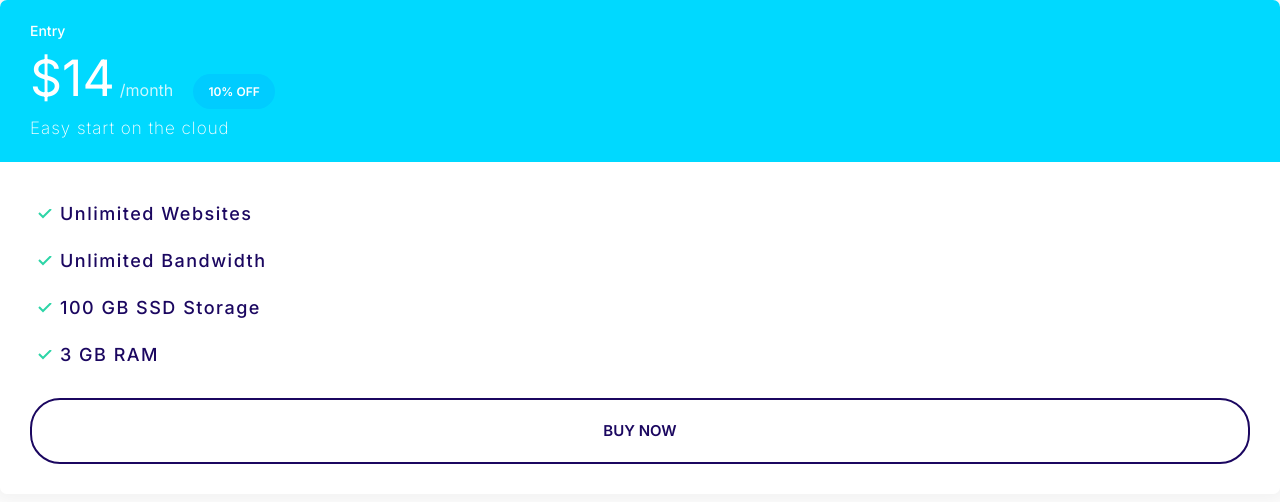
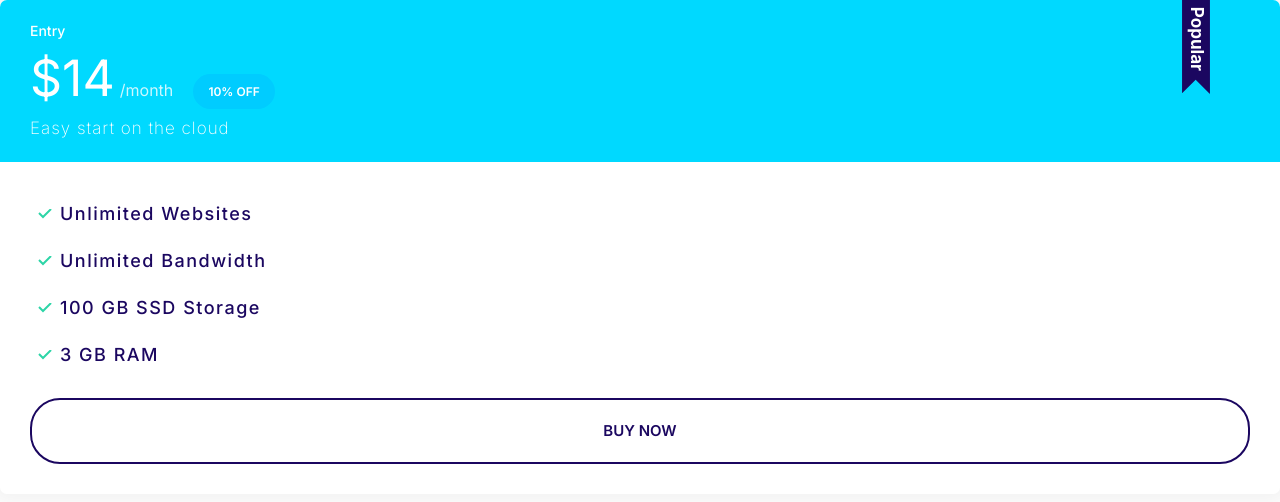
Before and after one commit to m-or/First-project, a plain HTML site: page index.html in a window 1280 px wide. Drawn offline with Linux system fonts and the light colour scheme.

Commit message:
Build plan--popular modifier.

```diff
--- a/css/styles.css
+++ b/css/styles.css
@@ -407,6 +407,30 @@
    margin-left: 1.5rem;
  }
 
+ .plan--popular .card__header{
+   position: relative;
+ }
+
+
+/* used ::before here so everytime that plan--popular is added, assing img is not required in the html code*/
+ .plan--popular .card__header::before{
+   content: url(/images/popular.svg);
+   height: 120px;
+   position: absolute;
+   right: 5%;
+   top: -6px;
+   width: 40px;
+ }
+/*
+ .plan--popular__img{
+   height: 120px;
+   position: absolute;
+   right: 3rem;
+   top: -16px;
+   width: 40px;
+ }
+ */
+
  @media screen and (min-width: 1024px) {
    .plan__name{
       font-size: 1.4rem;
--- a/index.html
+++ b/index.html
@@ -14,9 +14,11 @@
 </head>
 
 <body>
-    <div class="plan">
+
+    <div class="plan plan--popular">
         <div class="card card--secondary">
             <header class="card__header">
+                <!--<img class="plan--popular__img" src="/images/popular.svg" alt="">-->
                 <h3 class="plan__name">Entry</h3>
                 <span class="plan__price">$14</span>
                 <span class="plan__billing-cycle">/month</span>
@@ -35,6 +37,7 @@
         </div>
     </div>
 
+
 </body>
 
 </html>
```
Also changed, not shown: components/plan.html (+22 -0 lines), images/popular.svg (added).
